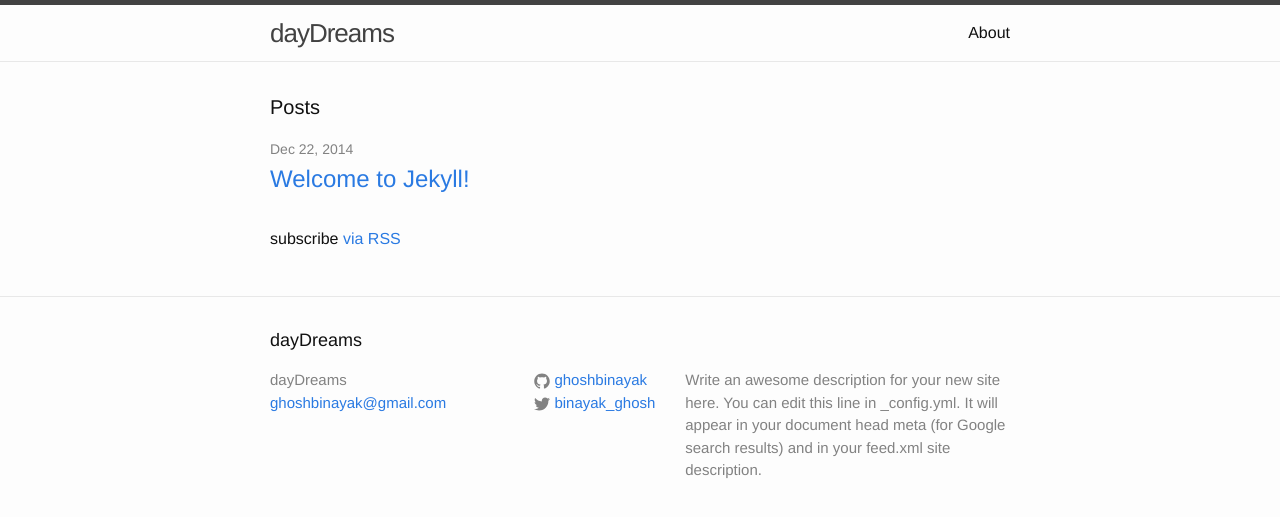
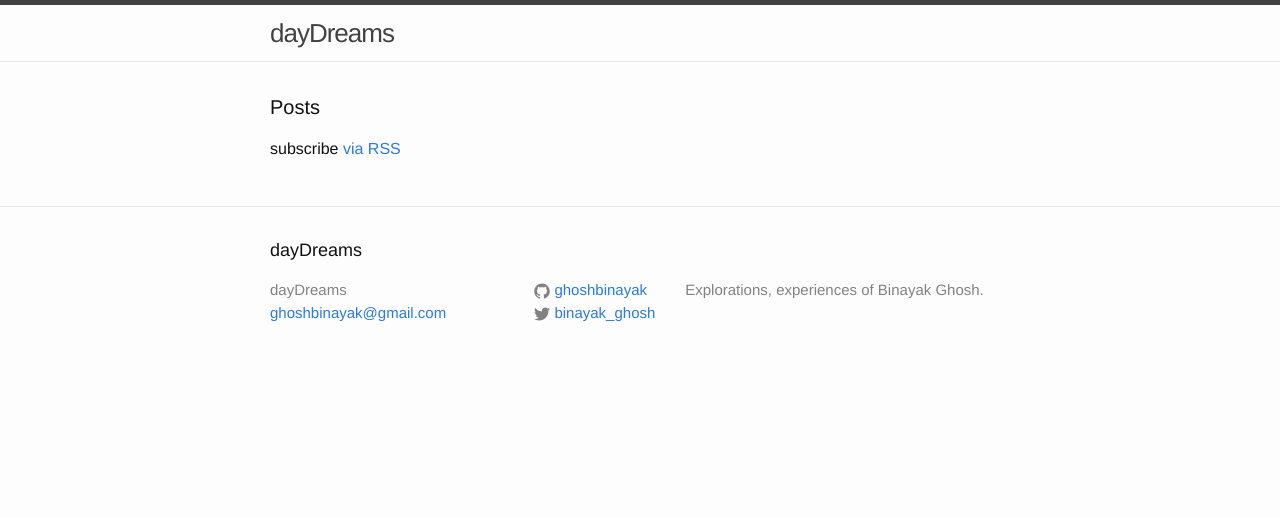
Before and after one commit to swrdfish/swrdfish.github.io, a Jekyll site: the page built from index.html, in a window 1280 px wide. Shown: the top 517 px of the page. Built offline with Jekyll 4.4.1, drawn with Linux system fonts in a browser that asks for light colours.

```diff
--- a/_config.yml
+++ b/_config.yml
@@ -2,15 +2,13 @@
 title: dayDreams
 email: ghoshbinayak@gmail.com
 description: > # this means to ignore newlines until "baseurl:"
-  Write an awesome description for your new site here. You can edit this
-  line in _config.yml. It will appear in your document head meta (for
-  Google search results) and in your feed.xml site description.
+  Explorations, experiences of Binayak Ghosh.
 baseurl: "" # the subpath of your site, e.g. /blog/
-url: "http://yourdomain.com" # the base hostname & protocol for your site
+url: "http://ghoshbinayak.github.io" # the base hostname & protocol for your site
 twitter_username: binayak_ghosh
 github_username:  ghoshbinayak
 
 # Build settings
 markdown: kramdown
 safe: true
-exclude: ['dayDreams.sublime-project', 'dayDreams.sublime-workspace']
+exclude: ['README.md', 'dayDreams.sublime-project']
```
Also changed, not shown: _posts/2014-12-22-welcome-to-jekyll.markdown (deleted, +0 -25 lines), about.md (deleted, +0 -11 lines).
